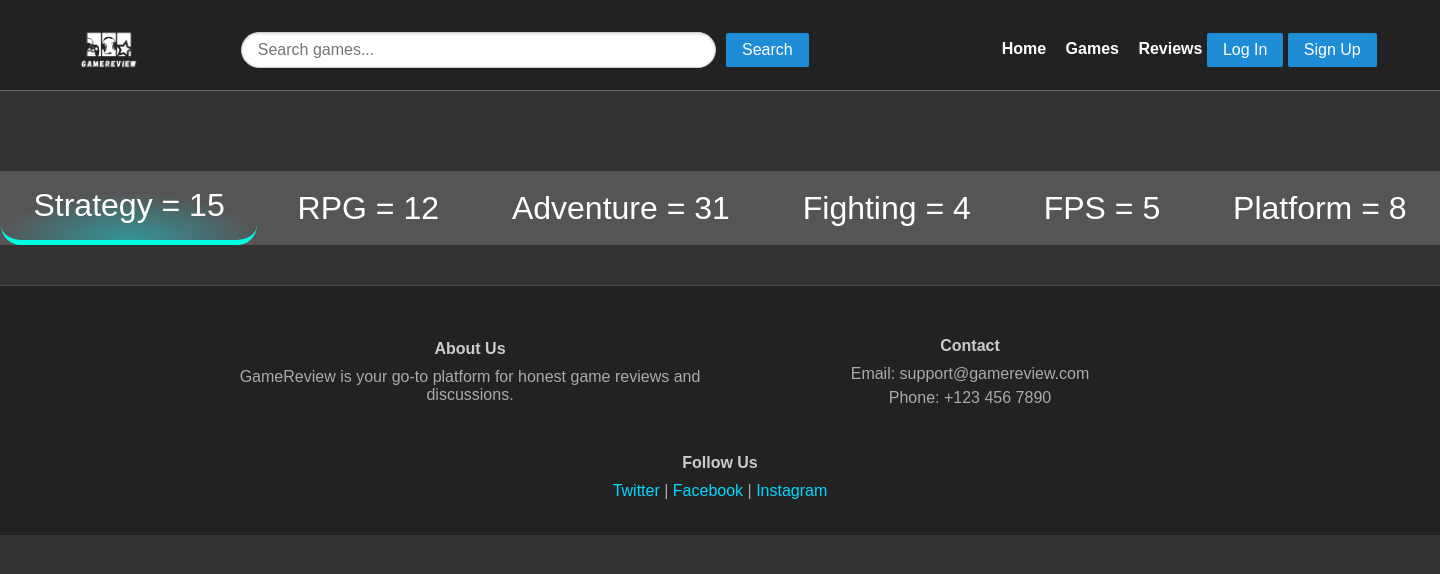
After one commit to Ehtiram-Shukurov/game-review, a Flask app: template templates/games.html in a window 1440 px wide. The commit adds this page. Shown: the top 574 px of the page. Run offline with Flask 3, Linux system fonts and the light colour scheme; the template is opened without the code that fills it, so the values that code supplies are empty; some libraries are stand-ins or nearby versions.

Commit message:
Add games page

```diff
--- a/main.py
+++ b/main.py
@@ -137,6 +137,13 @@ def template_game_page(name):
     return render_template("game.html", game_data=game_data, reviews=reviews, topics=topics)
 
 
+@app.route('/games')
+def games_page():
+    def get_games(genre):
+        return get_games_by_genre(genre)
+    return render_template("games.html", games=get_games)
+
+
 @app.route('/updateReview/<int:post_id>', methods=['POST'])
 def update_review(post_id):
     data = request.form
@@ -150,11 +157,13 @@ def update_review(post_id):
     update_reviews(update_data)
     return redirect(url_for('template_review_page', id=post_id, user='user1'))
 
+
 @app.route('/editReview/<string:id>')
 def edit_review(id):
     result = retrieve_review_by_post_id(id)
     print(result)
     return render_template('editReview.html', result = result)
+
 
 @app.route('/updateReply/<int:parent_id>/<int:post_id>', methods=['POST'])
 def update_reply(parent_id, post_id):
--- a/static/css/base.css
+++ b/static/css/base.css
@@ -372,7 +372,7 @@ body{
     display: flex;
     align-items: center;
     justify-content: center;
-    margin-bottom: 10px;
+    margin-bottom: 1em;
 }
 
 .title {
@@ -528,7 +528,7 @@ body{
         margin-bottom: 10px;
     }
 }
-=======
+
 .game-info {
     max-width: fit-content;
     margin-left: 5em;
--- a/static/js/scripts.js
+++ b/static/js/scripts.js
@@ -54,3 +54,20 @@ function saveReply(commentId) {
 function cancelEdit(commentId, originalContent) {
     document.getElementById(`comment-content-${commentId}`).innerHTML = originalContent;
 }
+
+function clickGenre(genre) {
+    let divNames = ['strategyDiv', 'rpgDiv', 'adventureDiv', 'fightingDiv', 'fpsDiv', 'platformDiv']
+    let targetDiv = document.getElementById(genre + "Div")
+    let targetButton = document.getElementById(genre + "Button")
+    divNames.forEach(hideDiv)
+    targetDiv.removeAttribute('hidden')
+    targetButton.classList.add("pure-menu-selected");
+
+}
+
+function hideDiv(divName) {
+    let divToHide = document.getElementById(divName)
+    divToHide.setAttribute("hidden", "true");
+    let buttonToRemove = document.getElementById(divName.replace('Div', 'Button'));
+    buttonToRemove.classList.remove("pure-menu-selected");
+}
--- a/templates/game.html
+++ b/templates/game.html
@@ -16,7 +16,7 @@
 
         </div>
     </div>
-    {% include 'toolbar.html' %}
+    {% include 'game_toolbar.html' %}
     <div class="pure-g">
         <div class="pure-u-1-5"></div>
         <div class="pure-u-3-5">
--- /dev/null
+++ b/templates/games.html
@@ -0,0 +1,53 @@
+{% extends "base.html" %} {% block title %}Game Review{% endblock %}
+
+{% block content %}
+{% include 'genre_toolbar.html' %}
+
+<div id="strategyDiv">
+    {{ render_games(15)}}
+</div>
+
+<div id="rpgDiv" hidden>
+    {{ render_games(12)}}
+</div>
+
+<div id="adventureDiv" hidden>
+    {{ render_games(31)}}
+</div>
+
+<div id="fightingDiv" hidden>
+    {{ render_games(4)}}
+</div>
+
+<div id="fpsDiv" hidden>
+    {{ render_games(5)}}
+</div>
+
+<div id="platformDiv" hidden>
+    {{ render_games(8)}}
+</div>
+</div>
+
+{% endblock %}
+
+
+{% macro render_games(genre) %}
+    {% for game in games(genre) %}
+    <div class="pure-g game-info-container">
+        <div class="pure-u-2-24"></div>
+        <div class="pure-u-22-24">
+            <div class="pure-g">
+                <div class="pure-u-1-5">
+                    <img src="http:{{ game.get('cover').get('url') | replace('t_thumb', 't_720p')}}" alt="Cover image for {{ game.name }}"
+                         class="pure-img"/>
+                </div>
+                <div class="pure-u-3-5" style="margin-left: 1em;">
+                    <h1>{{ game.name }}</h1>
+                    <p>{{ game.summary }}</p>
+                </div>
+            </div>
+
+        </div>
+    </div>
+{% endfor %}
+{% endmacro %}
--- /dev/null
+++ b/templates/genre_toolbar.html
@@ -0,0 +1,27 @@
+<script src="{{ url_for('static', filename='js/scripts.js') }}"></script>
+<div class="pure-g">
+    <div class="pure-u-1 toolbar-container">
+        <div class="pure-menu pure-menu-horizontal center toolbar">
+            <ul class="pure-menu-list">
+                <li id="strategyButton" class="pure-menu-item pure-menu-selected">
+                    <a href="javascript:clickGenre('strategy');" class="pure-menu-link" style="color:#FFF">Strategy = 15</a>
+                </li>
+                <li id="rpgButton" class="pure-menu-item">
+                    <a href="javascript:clickGenre('rpg');" class="pure-menu-link" style="color:#FFF">RPG = 12</a>
+                </li>
+                <li id="adventureButton" class="pure-menu-item">
+                    <a href="javascript:clickGenre('adventure');" class="pure-menu-link" style="color:#FFF">Adventure = 31</a>
+                </li>
+                <li id="fightingButton" class="pure-menu-item">
+                    <a href="javascript:clickGenre('fighting');" class="pure-menu-link" style="color:#FFF">Fighting = 4</a>
+                </li>
+                <li id="fpsButton" class="pure-menu-item">
+                    <a href="javascript:clickGenre('fps');" class="pure-menu-link" style="color:#FFF">FPS = 5</a>
+                </li>
+                <li id="platformButton" class="pure-menu-item">
+                    <a href="javascript:clickGenre('platform');" class="pure-menu-link" style="color:#FFF">Platform = 8</a>
+                </li>
+            </ul>
+        </div>
+    </div>
+</div>
```
Also changed, not shown: igdbAPI.py (+13 -0 lines), static/schema.sql (+8 -1 lines), templates/game_toolbar.html (renamed from templates/toolbar.html), 1 other file.
